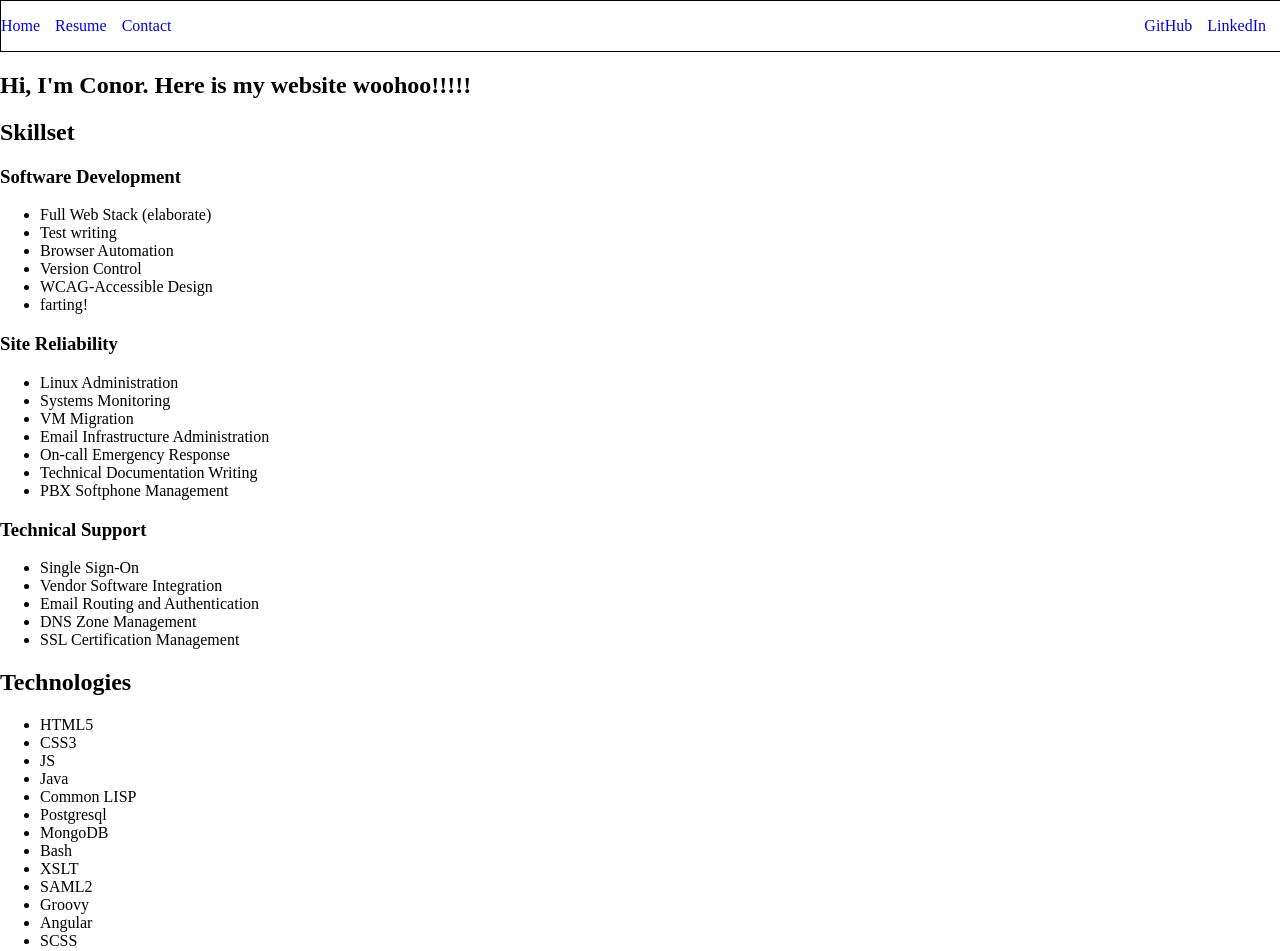
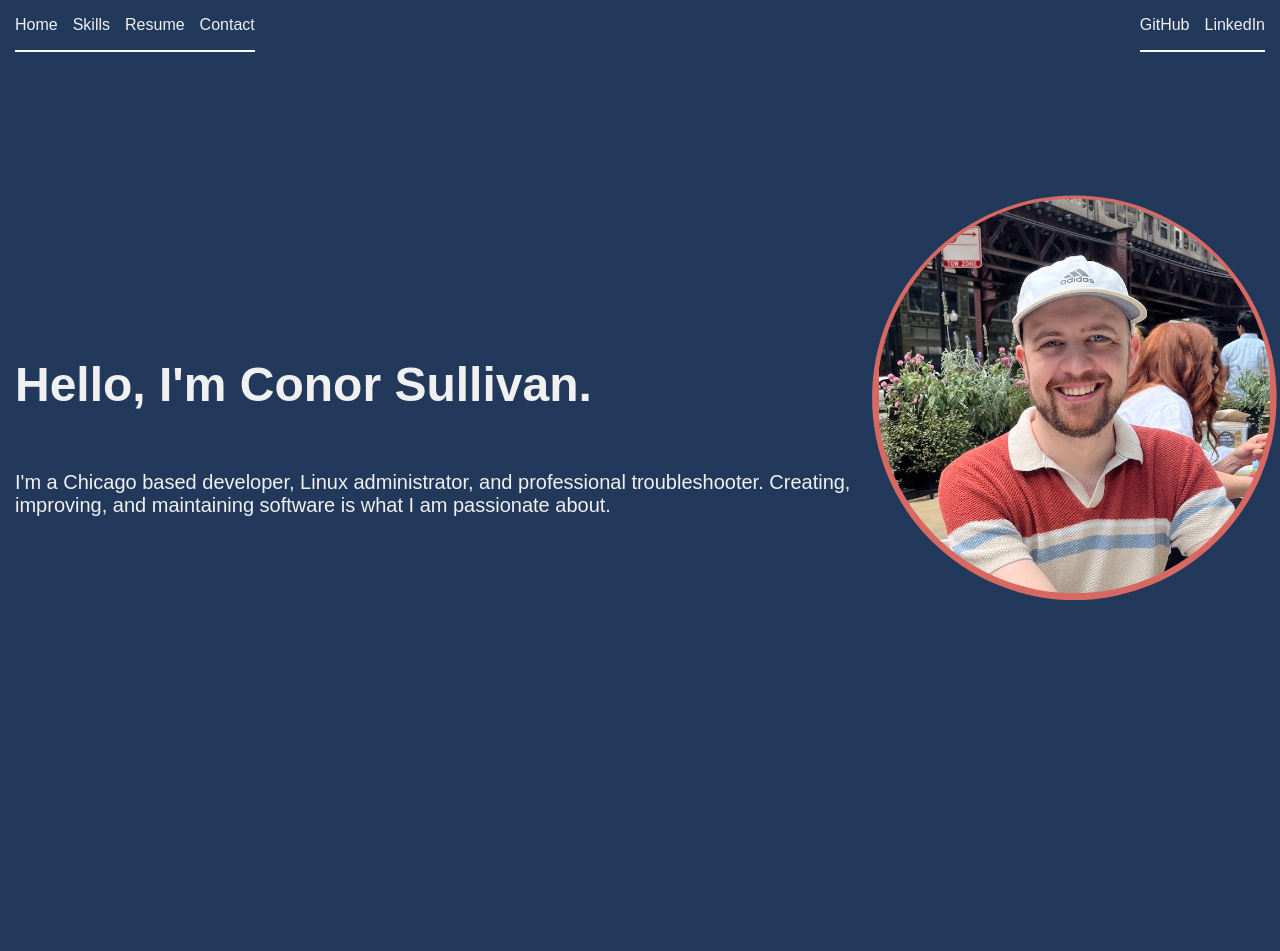
Before and after one commit to FunHaver/personal-site, an Angular app: page / in a window 1280 px wide. Shown: the top 951 px of the page. After the commit the page ends 802 px from the top, so only its background shows below. Built offline with nearby package versions, Linux system fonts and the light colour scheme.

Commit message:
Add styling and more content

```diff
--- a/src/app/app-routing.module.ts
+++ b/src/app/app-routing.module.ts
@@ -3,6 +3,7 @@ import { RouterModule, Routes } from '@angular/router';
 import { HomePageComponent } from './home-page/home-page.component';
 import { ContactComponent } from './contact/contact.component';
 import { ResumeComponent } from './resume/resume.component';
+import { SkillsComponent } from './skills/skills.component';
 
 const routes: Routes = [
   {
@@ -19,6 +20,11 @@ const routes: Routes = [
     path: 'contact',
     component: ContactComponent,
     title: 'Conor Sullivan - Contact'
+  },
+  {
+    path: 'skills',
+    component: SkillsComponent,
+    title: 'Conor Sullivan - Skills'
   }
 ];
 
--- a/src/app/app.component.html
+++ b/src/app/app.component.html
@@ -1,3 +1,2 @@
 <resume-header></resume-header>
 <router-outlet></router-outlet>
-<resume-footer></resume-footer>
--- a/src/app/app.module.ts
+++ b/src/app/app.module.ts
@@ -8,6 +8,7 @@ import { HeaderComponent } from './header/header.component';
 import { FooterComponent } from './footer/footer.component';
 import { ResumeComponent } from './resume/resume.component';
 import { ContactComponent } from './contact/contact.component';
+import { SkillsComponent } from './skills/skills.component';
 
 @NgModule({
   declarations: [
@@ -16,7 +17,8 @@ import { ContactComponent } from './contact/contact.component';
     HeaderComponent,
     FooterComponent,
     ResumeComponent,
-    ContactComponent
+    ContactComponent,
+    SkillsComponent
   ],
   imports: [
     BrowserModule,
--- a/src/app/header/header.component.html
+++ b/src/app/header/header.component.html
@@ -2,6 +2,7 @@
     <nav>
         <ul class="main-navigation">
             <li><a [routerLink]="['/']">Home</a></li>
+            <li><a [routerLink]="['skills']">Skills</a></li>
             <li><a [routerLink]="['resume']">Resume</a></li>
             <li><a [routerLink]="['contact']">Contact</a></li>
         </ul>
--- a/src/app/header/header.component.scss
+++ b/src/app/header/header.component.scss
@@ -3,17 +3,34 @@ header {
     display: flex;
     align-content: flex-end;
     justify-content: space-between;
-    border: 1px solid black;
-
+    background-color: rgb(35,57,91);
     a{
         text-decoration: none;
     }
     .main-navigation, .social-media-links {
         display: flex;
+        align-items: center;
+        justify-content: center;
         list-style: none;
         padding: 0;
+        height: 50px;
+        margin: 0;
         li {
             margin-right: 15px;
+
+            &:last-of-type{
+                margin-right: 0px;
+            }
         }
+
+        border-bottom: 2px solid white;
+    }
+
+    .main-navigation {
+        margin-left: 15px;
+    }
+
+    .social-media-links {
+        margin-right: 15px;
     }
 }
--- a/src/app/home-page/home-page.component.html
+++ b/src/app/home-page/home-page.component.html
@@ -1,81 +1,10 @@
-<section>
-    <h1>Hi, I'm Conor. Here is my website woohoo!!!!!</h1>
+<div class="home-page">
+<section class="intro">
+    <h1>Hello, I'm Conor Sullivan.</h1>
+    <p>I'm a Chicago based developer, Linux administrator, and professional troubleshooter.
+    Creating, improving, and maintaining software is what I am passionate about.</p>
 </section>
-<section>
-    <h2>Skillset</h2>
-    <div>
-        <h3>Software Development</h3>
-        <ul>
-            <li>Full Web Stack (elaborate)</li>
-            <li>Test writing</li>
-            <li>Browser Automation</li>
-            <li>Version Control</li>
-            <li>WCAG-Accessible Design</li>
-            <li>farting!</li>
-        </ul>
-    </div>
-    <div>
-        <h3>Site Reliability</h3>
-        <ul>
-            <li>Linux Administration</li>
-            <li>Systems Monitoring</li>
-            <li>VM Migration</li>
-            <li>Email Infrastructure Administration</li>
-            <li>On-call Emergency Response</li>
-            <li>Technical Documentation Writing</li>
-            <li>PBX Softphone Management</li>
-        </ul>
-    </div>
-    <div>
-        <h3>Technical Support</h3>
-        <ul>
-            <li>Single Sign-On</li>
-            <li>Vendor Software Integration</li>
-            <li>Email Routing and Authentication</li>
-            <li>DNS Zone Management</li>
-            <li>SSL Certification Management</li>
-        </ul>
-    </div>
-</section>
-<section>
-    <h2>Technologies</h2>
-    <ul>
-        <li>HTML5</li>
-        <li>CSS3</li>
-        <li>JS</li>
-        <li>Java</li>
-        <li>Common LISP</li>
-        <li>Postgresql</li>
-        <li>MongoDB</li>
-        <li>Bash</li>
-        <li>XSLT</li>
-        <li>SAML2</li>
-        <li>Groovy</li>
-        <li>Angular</li>
-        <li>SCSS</li>
-        <li>REST APIs</li>
-        <li>Selenium</li>
-        <li>Jasmine</li>
-        <li>nodeJS</li>
-        <li>Git</li>
-        <li>Apache Web Server</li>
-        <li>Postfix SMTP</li>
-        <li>Shibboleth</li>
-        <li>Jenkins</li>
-        <li>Apache ANT</li>
-        <li>Grunt</li>
-        <li>FreePBX</li>
-        <li>Standard Unix/Linux tools like SSH/SFTP/coreutils</li>
-        <li>Emacs (for lisp)</li>
-        <li>Vim (for everything else)</li>
-        <li>JIRA Software Suite</li>
-        <li>Adobe CC Suite</li>
-        <li>Linux (Debian and Redhat-based systems)</li>
-    </ul>
-</section>
-<section>
-    <h2>Examples</h2>
-    <ul>
-        <li></li>
-    </ul>
-</section>
+<div class="pfp-frame">
+<img class="pfp" src="assets/profile_pic_smaller.jpg">
+</div>
+</div>
--- a/src/app/home-page/home-page.component.scss
+++ b/src/app/home-page/home-page.component.scss
@@ -0,0 +1,39 @@
+.home-page {
+    display: flex;
+    align-items: center;
+    justify-content: space-evenly;
+}
+
+.pfp-frame {
+
+    min-height: 215px;
+    height: calc(15px + 70vh);
+    clip-path: circle(40% at 50% 45%);
+    background-color: rgb(215,105,98);
+    padding: 5px;
+}
+
+.pfp {
+    display: inline-block;
+    min-height: 200px;
+    height: 70vh;
+    clip-path: circle(40% at 50% 45%);
+    padding: 5px;
+}
+.intro{
+    display: flex;
+    justify-content: center;
+    flex-direction: column;
+    min-height: 300px;
+    height: calc(100vh - 50px);
+    width: 50%;
+    margin-left: 15px;
+    flex-grow: 2;
+    h1 {
+        font-size: 3rem;
+    }
+
+    p {
+        font-size: 1.25rem;
+    }
+}
--- /dev/null
+++ b/src/app/skills/skills.component.html
@@ -0,0 +1,73 @@
+<section>
+    <h2>Skillsets</h2>
+    <div>
+        <h3>Software Development</h3>
+        <ul>
+            <li>Full Web Stack (elaborate)</li>
+            <li>Test writing</li>
+            <li>Browser Automation</li>
+            <li>Version Control</li>
+            <li>WCAG-Accessible Design</li>
+            <li>farting!</li>
+        </ul>
+    </div>
+    <div>
+        <h3>Site Reliability</h3>
+        <ul>
+            <li>Linux Administration</li>
+            <li>Systems Monitoring</li>
+            <li>VM Migration</li>
+            <li>Email Infrastructure Administration</li>
+            <li>On-call Emergency Response</li>
+            <li>Technical Documentation Writing</li>
+            <li>PBX Softphone Management</li>
+        </ul>
+    </div>
+    <div>
+        <h3>Technical Support</h3>
+        <ul>
+            <li>Single Sign-On Implementation and Troubleshooting</li>
+            <li>Vendor Software Integration</li>
+            <li>Email Routing and Authentication</li>
+            <li>DNS Zone Management</li>
+            <li>SSL Certification Management</li>
+        </ul>
+    </div>
+</section>
+<section>
+    <h2>Technologies</h2>
+    <ul>
+        <li>HTML5</li>
+        <li>CSS3</li>
+        <li>JS</li>
+        <li>Java</li>
+        <li>Common LISP</li>
+        <li>Postgresql</li>
+        <li>MongoDB</li>
+        <li>Bash</li>
+        <li>XSLT</li>
+        <li>SAML2</li>
+        <li>Groovy</li>
+        <li>Markdown</li>
+        <li>Angular</li>
+        <li>SCSS</li>
+        <li>REST APIs</li>
+        <li>Selenium</li>
+        <li>Jasmine</li>
+        <li>nodeJS</li>
+        <li>Git</li>
+        <li>Apache Web Server</li>
+        <li>Postfix SMTP</li>
+        <li>Shibboleth</li>
+        <li>Jenkins</li>
+        <li>Apache ANT</li>
+        <li>Grunt</li>
+        <li>FreePBX</li>
+        <li>Standard Unix/Linux tools like SSH/SFTP/coreutils</li>
+        <li>Emacs (for lisp)</li>
+        <li>Vim (for everything else)</li>
+        <li>JIRA Software Suite</li>
+        <li>Adobe CC Suite</li>
+        <li>Linux (Debian and Redhat-based systems)</li>
+    </ul>
+</section>
--- a/src/styles.scss
+++ b/src/styles.scss
@@ -1,4 +1,10 @@
 /* You can add global styles to this file, and also import other style files */
 body {
     margin: 0;
+    background: rgb(35,57,91);
 }
+
+h1, h2, h3, h4, h5, h6, li, p, span, a {
+    color: rgb(240,240,240);
+    font-family: sans-serif;
+}
```
Also changed, not shown: src/app/skills/skills.component.ts (added, +10 -0 lines), src/app/skills/skills.component.scss (added), src/assets/profile_pic_smaller.jpg (added), 1 other file (tests, documents, lock files or other folders).
